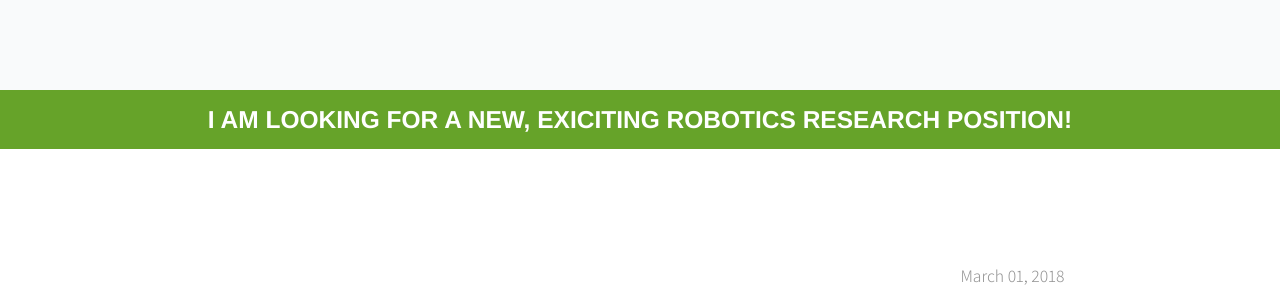
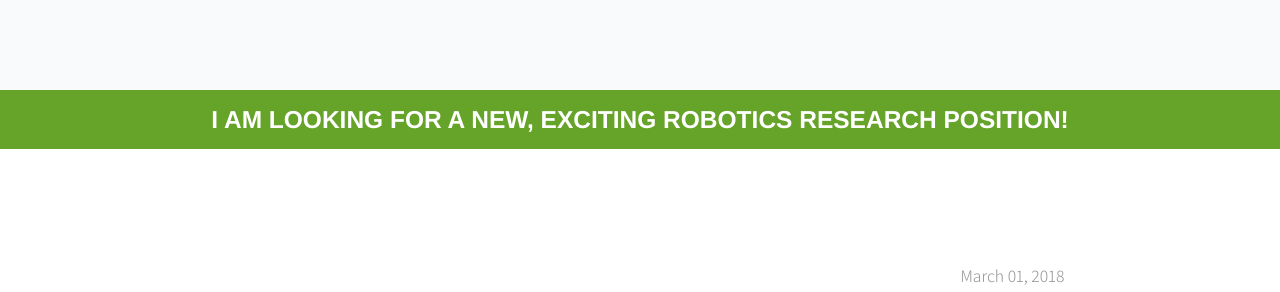
Before and after one commit to KhoiDLy/KhoiDLy.github.io, a Jekyll site: the page built from blog.html, in a window 1280 px wide and 1400 px high, scrolled down 542 px. Shown: the part 154-446 px from the top of the window. Built offline with Jekyll 4.4.1, drawn with Linux system fonts in a browser that asks for light colours; nearby versions of some CDN libraries; some web fonts are replaced; some of the changed text lies outside the part shown.

Commit message:
Update _config.yml

```diff
--- a/_config.yml
+++ b/_config.yml
@@ -29,7 +29,7 @@ social:
 
 logo: /img/logo.svg
 
-banner: "I am looking for a new, exiciting robotics research position!"
+banner: "I am looking for a new, exciting robotics research position!"
 #banner-link: http://correll.cs.colorado.edu/
 
 # Postal address (add as many lines as necessary)
```
